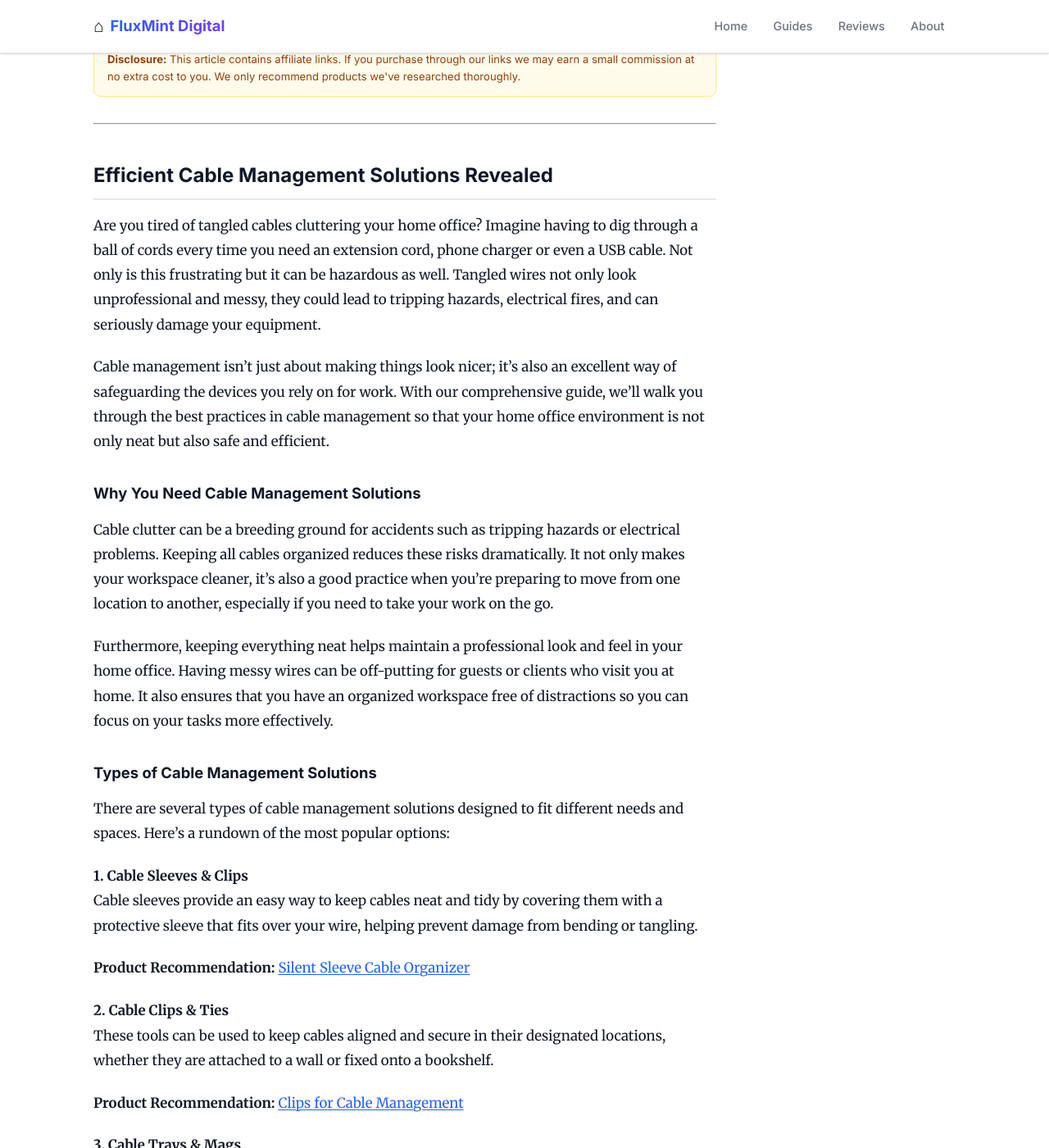
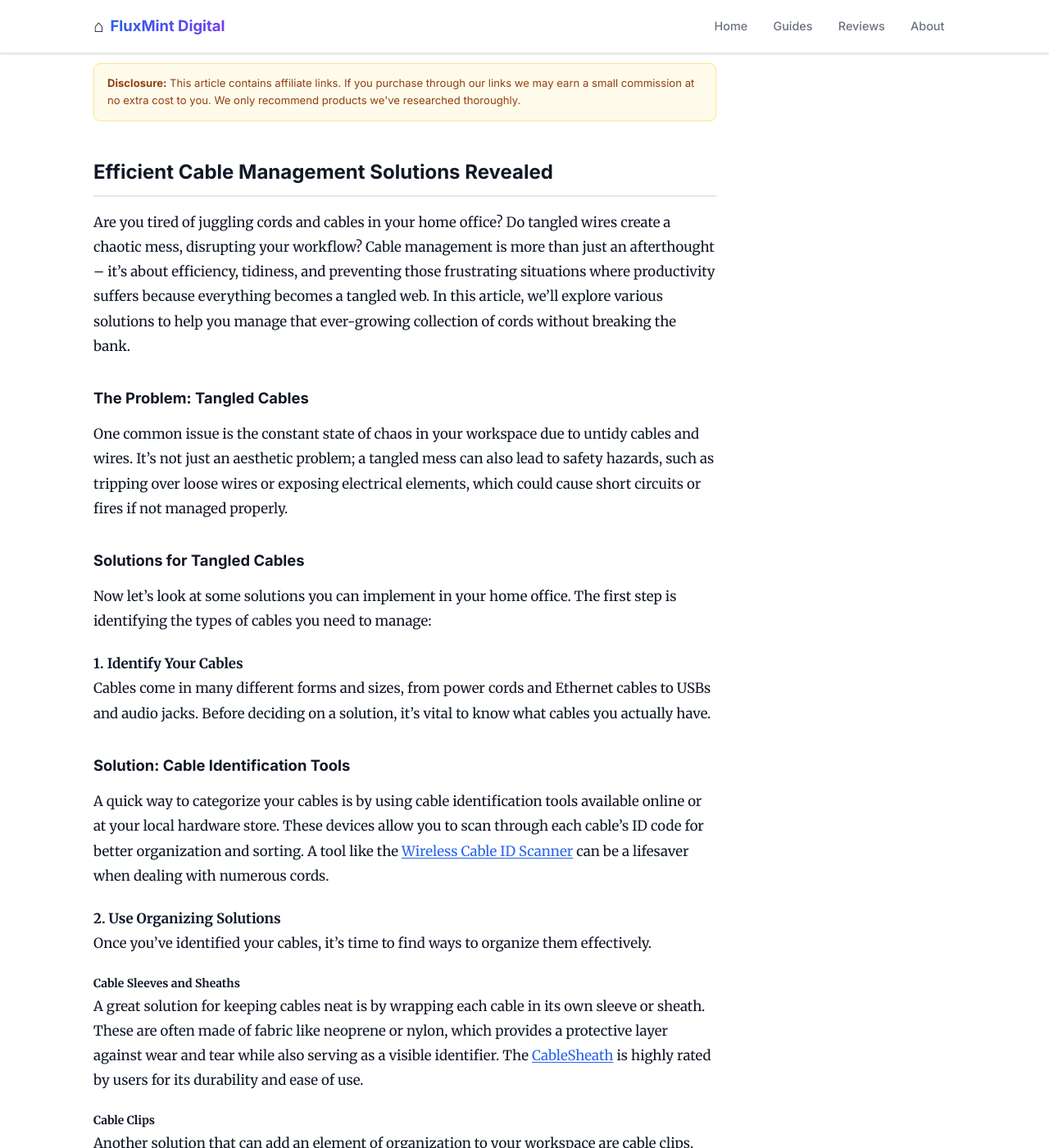
Before and after one commit to fluxmintdigital/fluxmintdigital.github.io, a Jekyll site: the page built from _posts/2026-05-31-efficient-cable-management-solutions-revealed.md, in a window 1280 px wide and 1400 px high, scrolled down 314 px. Shown: the whole window at 82% size. Built offline with Jekyll 4.4.1, drawn with Linux system fonts in a browser that asks for light colours; some of the changed text lies outside the part shown.

Commit message:
Add: Efficient Cable Management Solutions Revealed

```diff
--- a/_posts/2026-05-31-efficient-cable-management-solutions-revealed.md
+++ b/_posts/2026-05-31-efficient-cable-management-solutions-revealed.md
@@ -1,71 +1,62 @@
 ---
 layout: post
 title: "Efficient Cable Management Solutions Revealed"
-description: "Boost efficiency with hidden cable management solutions - learn today!"
+description: "Enhance your workspace with efficient cable management solutions revealed. Improve organization and reduce clutter. #cablemanagement"
 categories: [Guides]
 tags: ["home office", "management", "remote work", "cable"]
 ---
 
----
 ## Efficient Cable Management Solutions Revealed
 
-Are you tired of tangled cables cluttering your home office? Imagine having to dig through a ball of cords every time you need an extension cord, phone charger or even a USB cable. Not only is this frustrating but it can be hazardous as well. Tangled wires not only look unprofessional and messy, they could lead to tripping hazards, electrical fires, and can seriously damage your equipment.
+Are you tired of juggling cords and cables in your home office? Do tangled wires create a chaotic mess, disrupting your workflow? Cable management is more than just an afterthought – it’s about efficiency, tidiness, and preventing those frustrating situations where productivity suffers because everything becomes a tangled web. In this article, we'll explore various solutions to help you manage that ever-growing collection of cords without breaking the bank.
 
-Cable management isn't just about making things look nicer; it's also an excellent way of safeguarding the devices you rely on for work. With our comprehensive guide, we'll walk you through the best practices in cable management so that your home office environment is not only neat but also safe and efficient.
+### The Problem: Tangled Cables
 
-### Why You Need Cable Management Solutions
+One common issue is the constant state of chaos in your workspace due to untidy cables and wires. It's not just an aesthetic problem; a tangled mess can also lead to safety hazards, such as tripping over loose wires or exposing electrical elements, which could cause short circuits or fires if not managed properly.
 
-Cable clutter can be a breeding ground for accidents such as tripping hazards or electrical problems. Keeping all cables organized reduces these risks dramatically. It not only makes your workspace cleaner, it’s also a good practice when you're preparing to move from one location to another, especially if you need to take your work on the go.
+### Solutions for Tangled Cables
 
-Furthermore, keeping everything neat helps maintain a professional look and feel in your home office. Having messy wires can be off-putting for guests or clients who visit you at home. It also ensures that you have an organized workspace free of distractions so you can focus on your tasks more effectively.
+Now let’s look at some solutions you can implement in your home office. The first step is identifying the types of cables you need to manage:
 
-### Types of Cable Management Solutions
+#### 1. Identify Your Cables
+Cables come in many different forms and sizes, from power cords and Ethernet cables to USBs and audio jacks. Before deciding on a solution, it's vital to know what cables you actually have.
 
-There are several types of cable management solutions designed to fit different needs and spaces. Here’s a rundown of the most popular options:
+### Solution: Cable Identification Tools
 
-#### 1. **Cable Sleeves & Clips**
-Cable sleeves provide an easy way to keep cables neat and tidy by covering them with a protective sleeve that fits over your wire, helping prevent damage from bending or tangling.
+A quick way to categorize your cables is by using cable identification tools available online or at your local hardware store. These devices allow you to scan through each cable’s ID code for better organization and sorting. A tool like the [Wireless Cable ID Scanner](https://www.amazon.com/Wireless-Cable-Scanner-Identification-Electrical/dp/B07FZDQ35S) can be a lifesaver when dealing with numerous cords.
 
-**Product Recommendation:** [Silent Sleeve Cable Organizer](https://www.amazon.com/Silent-Sleeve-Cable-Organizer-Charging/dp/B07YK91Z3Q)
+#### 2. Use Organizing Solutions
 
-#### 2. **Cable Clips & Ties**
-These tools can be used to keep cables aligned and secure in their designated locations, whether they are attached to a wall or fixed onto a bookshelf.
+Once you've identified your cables, it’s time to find ways to organize them effectively.
 
-**Product Recommendation:** [Clips for Cable Management](https://www.amazon.com/Pro-Cables-Professional-Magnetic-Organizer/dp/B07WVZ4Q1C)
+##### Cable Sleeves and Sheaths
 
-#### 3. **Cable Trays & Mags**
-For larger spaces, cable trays and mags provide a more comprehensive way to manage multiple cables by laying them out neatly in an enclosed space.
+A great solution for keeping cables neat is by wrapping each cable in its own sleeve or sheath. These are often made of fabric like neoprene or nylon, which provides a protective layer against wear and tear while also serving as a visible identifier. The [CableSheath](https://www.amazon.com/CableSheath-Protective-Cable-Sleeves-Organizer/dp/B07N4KZ89Y) is highly rated by users for its durability and ease of use.
 
-**Product Recommendation:** [Wall-Mounted Cable Tray](https://www.amazon.com/Cable-Tray-Home-Center-Wireless/dp/B07PZK1R9W)
+##### Cable Clips
 
-#### 4. **Cable Holders & Baskets**
-These are ideal for spaces where you need to keep cables neatly organized and easily accessible, such as on a desk or shelf.
+Another solution that can add an element of organization to your workspace are cable clips. These are usually attached to the backs or sides of furniture, allowing you to secure cords in a neat pattern without any excess cables hanging loose. The [Bamboo Magnetic Cable Organizer](https://www.amazon.com/Bamboo-Magnetic-Cable-Organizer-Storage/dp/B075P9ZD8W) is popular for its eco-friendly design and magnetic closures.
 
-**Product Recommendation:** [Desk Cable Holder](https://www.amazon.com/Creative-Cables-Organizer-Smart-Multi-Color/dp/B01MYCQF4M)
+##### Cord Organizers
 
-### Best Practices for Effective Cable Management
+For even more organization, cord organizers are a fantastic investment. They come in various shapes and sizes to fit different types of cords, such as wall-mounted racks, under-desk boxes, or hanging shelves. A versatile option would be the [Kanban Desk Organizer](https://www.amazon.com/Kanban-Desk-Cable-Organizer-Smart-Solutions/dp/B07R9Q1B6T) which offers customizable storage options and can help keep your cables neatly arranged.
 
-Here are some practical tips to help you manage your cables effectively:
+### Comparing Cable Organizers
 
-#### 1. **Label Your Cables**
-One of the simplest and most effective ways to keep track of your cables is by labeling each one with its purpose or use case.
+Here’s a comparison table of some popular cable organizers:
+| Organizer Type           | Features                                         |
+|-------------------------------|--------------------------------------------------|
+| Wall-mounted Racks         | Space-saving, multiple cables per rack        |
+| Under-desk Boxes            | Compact and easy to store cords                  |
+| Hanging Shelves            | Versatile storage options for a minimalist look   |
+| Cable Clips                 | Easy installation; can be magnetic or plastic    |
 
-#### 2. **Use Organizers**
-Invest in tools like cable clips, holders, and organizers that can help you manage your cables more efficiently.
+### Conclusion
 
-#### 3. **Utilize Cable Trays and Mags**
-When working on larger projects or spaces, consider using dedicated cable trays and mags to keep everything neat and tidy.
+Effective cable management is crucial in creating a functional and safe home office. By using tools like identification devices, organizing solutions such as sleeve sheaths, clips, and organizers, you can significantly reduce the mess and improve your work environment’s aesthetics.
 
-#### 4. **Keep Electronics Accessible**
-Position electronics in a way that minimizes the need for long cords, such as having your computer monitor near your desk and keeping power adapters within reach.
+By following these tips and exploring various products that fit your needs, you'll be well on your way to enjoying an organized workspace where productivity isn't hindered by tangled cords. Remember, a well-organized home office is not only cleaner but also more efficient – making it easier for you to maintain focus and keep up with your work tasks.
 
-### Comparison of Cable Management Tools
+### Call to Action
 
-Below is a table comparing the features of three popular cable management tools:
-
-| Tool Type | Silent Sleeve | Pro Cables Magnetic Organizer | Cable Tray |
-| --- | --- | --- | --- |
-| **Materials** | PVC with plastic coating | Stainless steel, rubber feet, and magnetic bases | PVC or ABS plastic material |
-| **Storage Capacity** | Small to medium-sized cables (up to 1 inch diameter) | Medium-sized cables up to 2 inches in diameter | Fits a wide range of cables including larger ones |
-| **Ease of Installation & Removal** | Easy installation with adhesive backing and can be removed easily by peeling off the label. | Magnetic bases make for easy attachment and removal without leaving permanent marks on walls or surfaces. | Requires drilling for mounting, but can be reused and adjusted to fit different needs. |
-| **Additional Features** | Includes a built-in cable cutter, convenient when cutting cables. | Offers multiple magnetic holders that can attach several cables at once. | Provides an enclosed space which helps prevent tangling and
+If you're ready to tackle the chaos in your home office, start small. Try out a few of these solutions or explore other options available on Amazon like cable clips or organizers. Every little bit helps when streamlining your workspace. Happy organizing!
```
